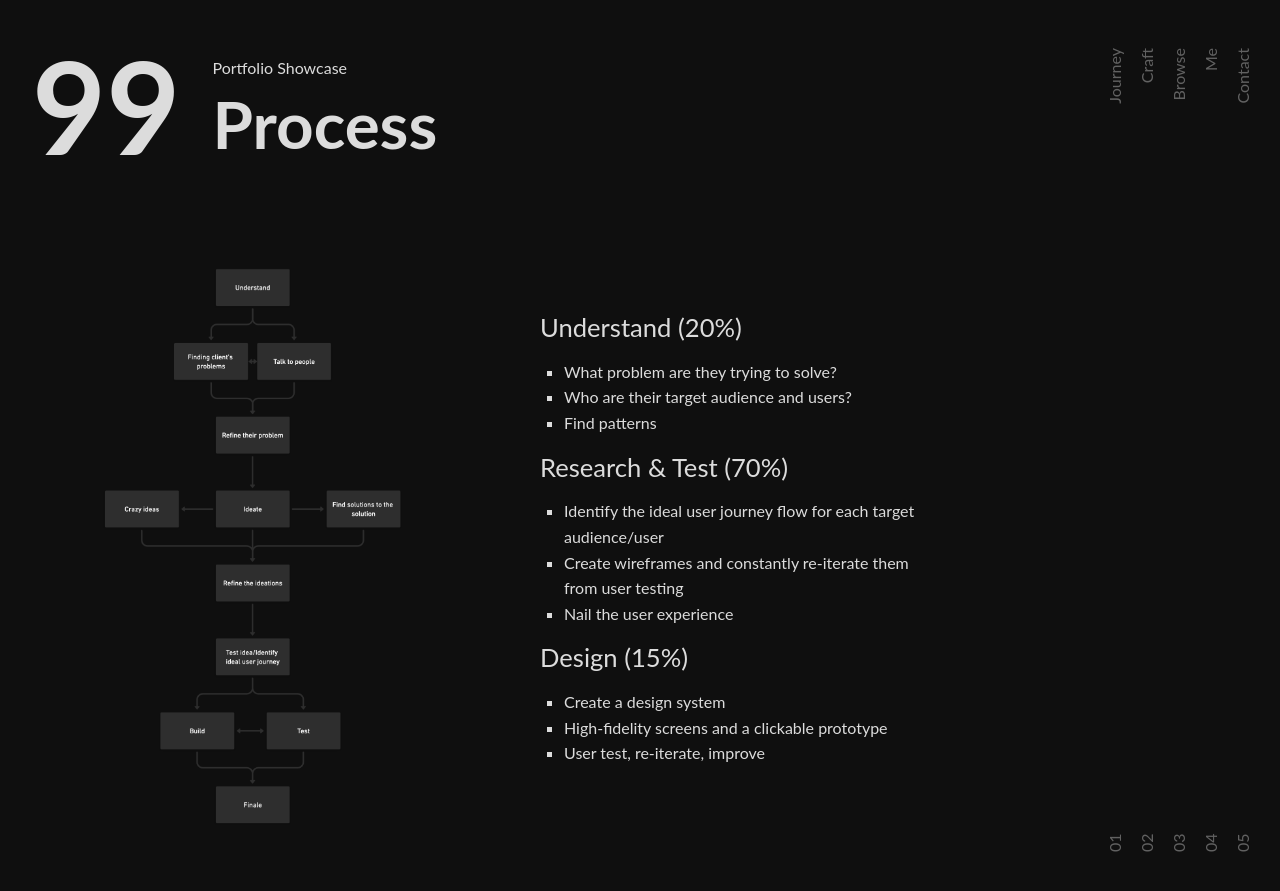
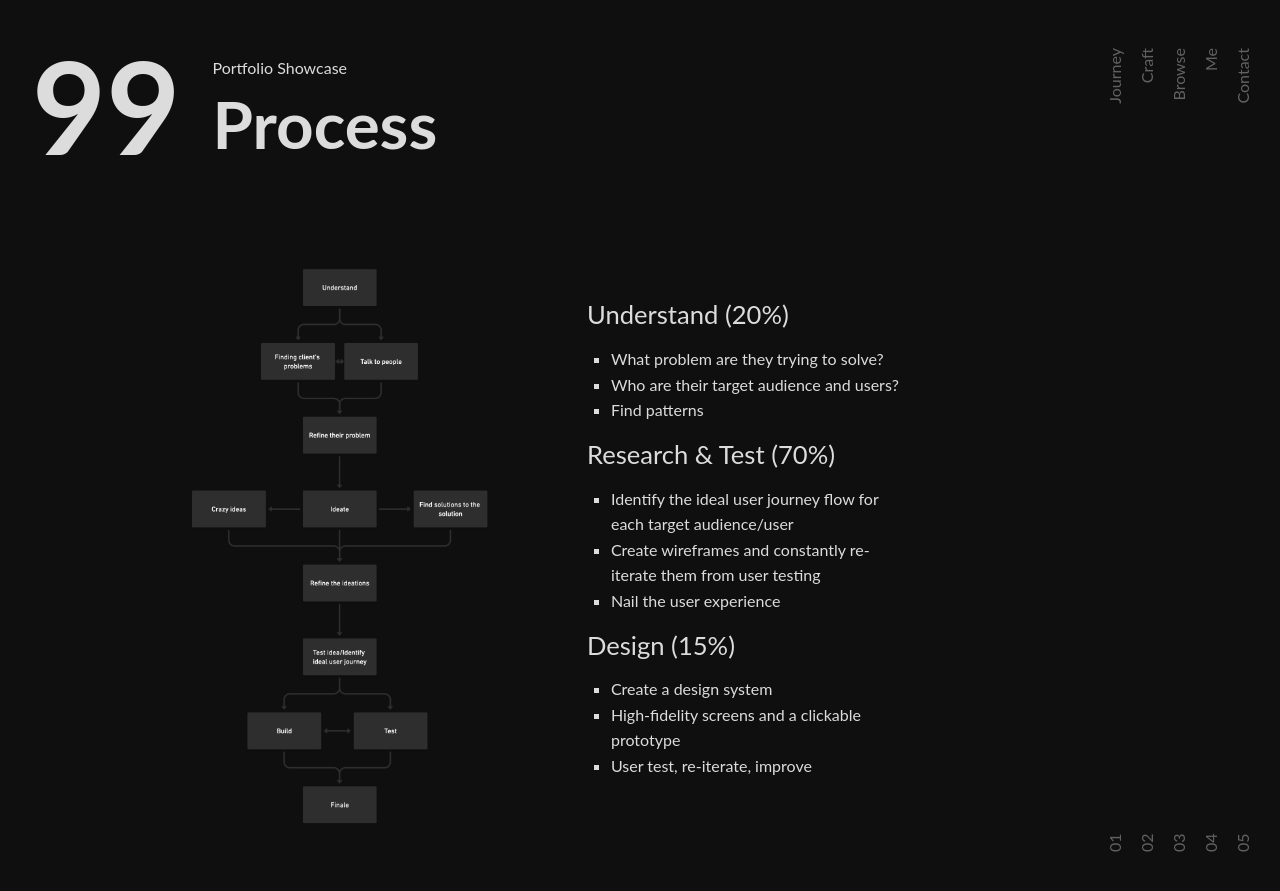
Before and after one commit to t-siri/portfolio-2022, a Jekyll site: the page built from _pages/portfolio-showcase-home.html, in a window 1280 px wide. Shown: the top 891 px of the page. Built offline with Jekyll 4.4.1, drawn with Linux system fonts in a browser that asks for light colours; some web fonts are replaced.

Commit message:
showcase styling

```diff
--- a/_sass/pages/showcase.scss
+++ b/_sass/pages/showcase.scss
@@ -31,6 +31,7 @@
         }
 
         &__imgs {
+            width: 50%;
             img {
                 width: 40vw;
                 @include media(smd) {
@@ -38,8 +39,8 @@
                 }
             }
         }
-        > div {
-            width: 50%;
+        &__description {
+            width: 35%;
             @include media(smd) {
                 width: 100%;
             }
```
Also changed, not shown: 2 other files.
